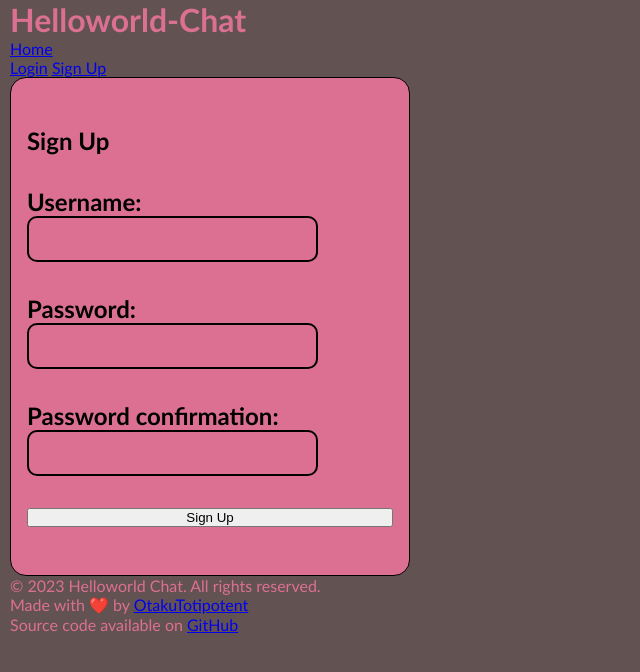
After one commit to OtakuTotipotent/helloworld-chat, a Django app: page /signup/ in a window 1280 px wide. The commit adds this page. Shown: the top 672 px of the page, without its empty margins (0-640 px from the left). Run offline with Django 5.2, Linux system fonts and the light colour scheme.

Commit message:
Add user signup and contact model
Implemented user signup functionality with a new signup view, URL, and template. Added a Contact model and migration to support user contacts. Updated home page to greet authenticated users by username and improved navigation links in the base template. Adjusted selection color in CSS.

```diff
--- a/helloworld/templates/helloworld/home.html
+++ b/helloworld/templates/helloworld/home.html
@@ -6,7 +6,11 @@
 
 <div class="container">
     <div class="container-header">
-        <h1>Hello User!</h1>
+        <h1>Hello
+            {% if user.is_authenticated %}
+            {{ user.username }}
+            {% endif %}
+        </h1>
         <input type="search" name="search" id="search" placeholder="Search..." autocomplete="off" autocorrect="off">
     </div>
     <div class="items">
--- a/helloworld/urls.py
+++ b/helloworld/urls.py
@@ -5,4 +5,5 @@ from . import views
 
 urlpatterns = [
     path("", views.home, name="home"),
+    path("signup/", views.signup, name="signup"),
 ]
--- a/helloworld/views.py
+++ b/helloworld/views.py
@@ -1,7 +1,26 @@
 # helloworld-chat/helloworld/views.py
 
-from django.shortcuts import render
+from django.shortcuts import render, redirect
+from django.contrib.auth.forms import UserCreationForm
 
 
 def home(request):
     return render(request, "helloworld/home.html")
+
+
+def signup(request):
+    if request.method == "POST":
+        form = UserCreationForm(request.POST)
+        if form.is_valid():
+            form.save()
+            return redirect("home")
+        else:
+            print("----> signup_form failed!")
+
+    elif request.method == "GET":
+        form = UserCreationForm()
+
+    else:
+        print("----> error in the Signup view")
+
+    return render(request, "registration/signup.html", {"form": form})
--- a/static/style.css
+++ b/static/style.css
@@ -14,8 +14,8 @@ body {
 }
 
 ::selection {
-    background-color: palevioletred;
-    color: black;
+    background-color: black;
+    color: palevioletred;
 }
 
 .container {
--- a/templates/base.html
+++ b/templates/base.html
@@ -19,10 +19,10 @@
         <div class="nav-user-container">
             {% if user.is_authenticated %}
             <span>Hello, {{ user.username }}!</span>
-            <a href="">Logout</a>
+            <a href="{% url 'logout' %}">Logout</a>
             {% else %}
-            <a href="">Login</a>
-            <a href="">Sign Up</a>
+            <a href="{% url 'login' %}">Login</a>
+            <a href="{% url 'signup' %}">Sign Up</a>
             {% endif %}
         </div>
     </header>
--- /dev/null
+++ b/templates/registration/signup.html
@@ -0,0 +1,32 @@
+{% extends 'base.html' %}
+
+
+{% block mainContainer %}
+
+<form method="post">
+    {% csrf_token %}
+    <h2>Sign Up</h2>
+    {{ form.non_field_errors }}
+
+    <p class="form-field-p">
+        {{ form.username.label_tag }}<br>
+        {{ form.username }}
+        {{ form.username.errors }}
+    </p>
+
+    <p class="form-field-p">
+        {{ form.password1.label_tag }}<br>
+        {{ form.password1 }}
+        {{ form.password1.errors }}
+    </p>
+
+    <p class="form-field-p">
+        {{ form.password2.label_tag }}<br>
+        {{ form.password2 }}
+        {{ form.password2.errors }}
+    </p>
+
+    <button type="submit">Sign Up</button>
+</form>
+
+{% endblock mainContainer %}
```
Also changed, not shown: helloworld/models.py (+9 -0 lines), helloworld/migrations/0002_contact.py (added).
